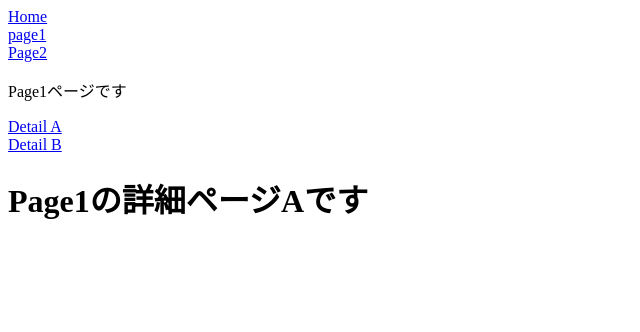
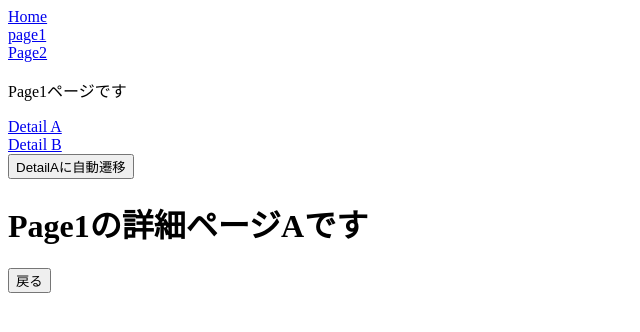
Before and after one commit to XeicuLy/react-router-practice, a React (Vite) app: page /page1/detailA in a window 1280 px wide. Shown: the top 332 px of the page, without its empty margins (0-640 px from the left). Built offline with nearby package versions, Linux system fonts and the light colour scheme.

Commit message:
:sparkles: feat: Linkを使わないページ遷移実装
useNavigationを使用して、buttonをクリックしたときに遷移する
そんな機能を追記しました。

```diff
--- a/src/Page1.jsx
+++ b/src/Page1.jsx
@@ -1,7 +1,13 @@
-import { Link, Outlet } from 'react-router-dom';
+import { Link, Outlet, useNavigate } from 'react-router-dom';
 
 export const Page1 = () => {
   const arr = [...Array(100).keys()];
+  const navigate = useNavigate();
+
+  const onCLickDetailA = () => {
+    navigate('detailA');
+  };
+
   return (
     <>
       <div>
@@ -11,6 +17,8 @@
         </Link>
         <br />
         <Link to='detailB'>Detail B</Link>
+        <br />
+        <button onClick={onCLickDetailA}>DetailAに自動遷移</button>
       </div>
       <Outlet />
     </>
--- a/src/Page1DetailA.jsx
+++ b/src/Page1DetailA.jsx
@@ -1,11 +1,19 @@
-import { useLocation } from 'react-router-dom';
+import { useLocation, useNavigate } from 'react-router-dom';
 
 export const Page1DetailA = () => {
   const { state } = useLocation();
   console.log(state);
+
+  const navigate = useNavigate();
+
+  const onClickBack = () => {
+    // navigate('/');
+    navigate(-1);
+  };
   return (
     <div>
       <h1>Page1の詳細ページAです</h1>
+      <button onClick={onClickBack}>戻る</button>
     </div>
   );
 };
```
